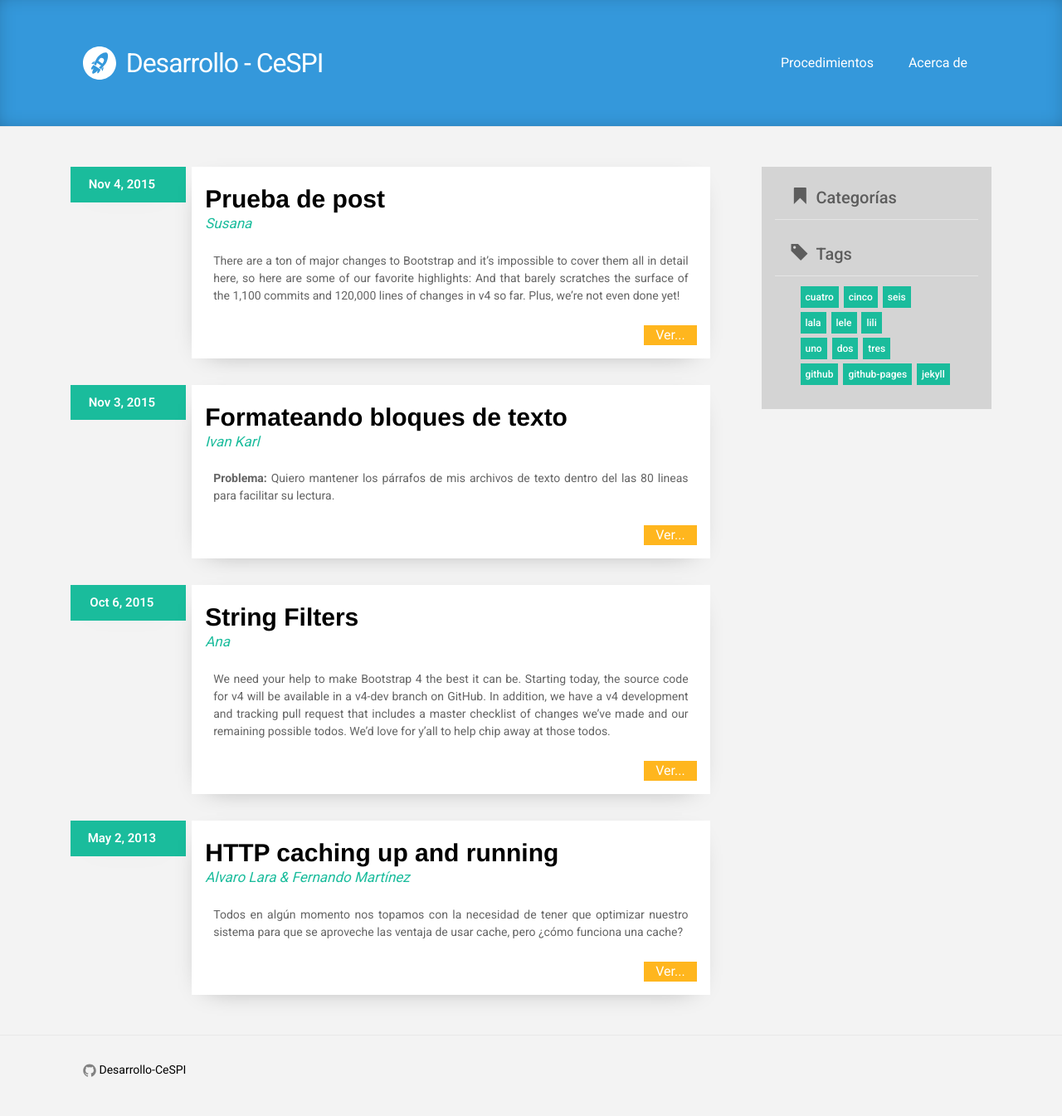
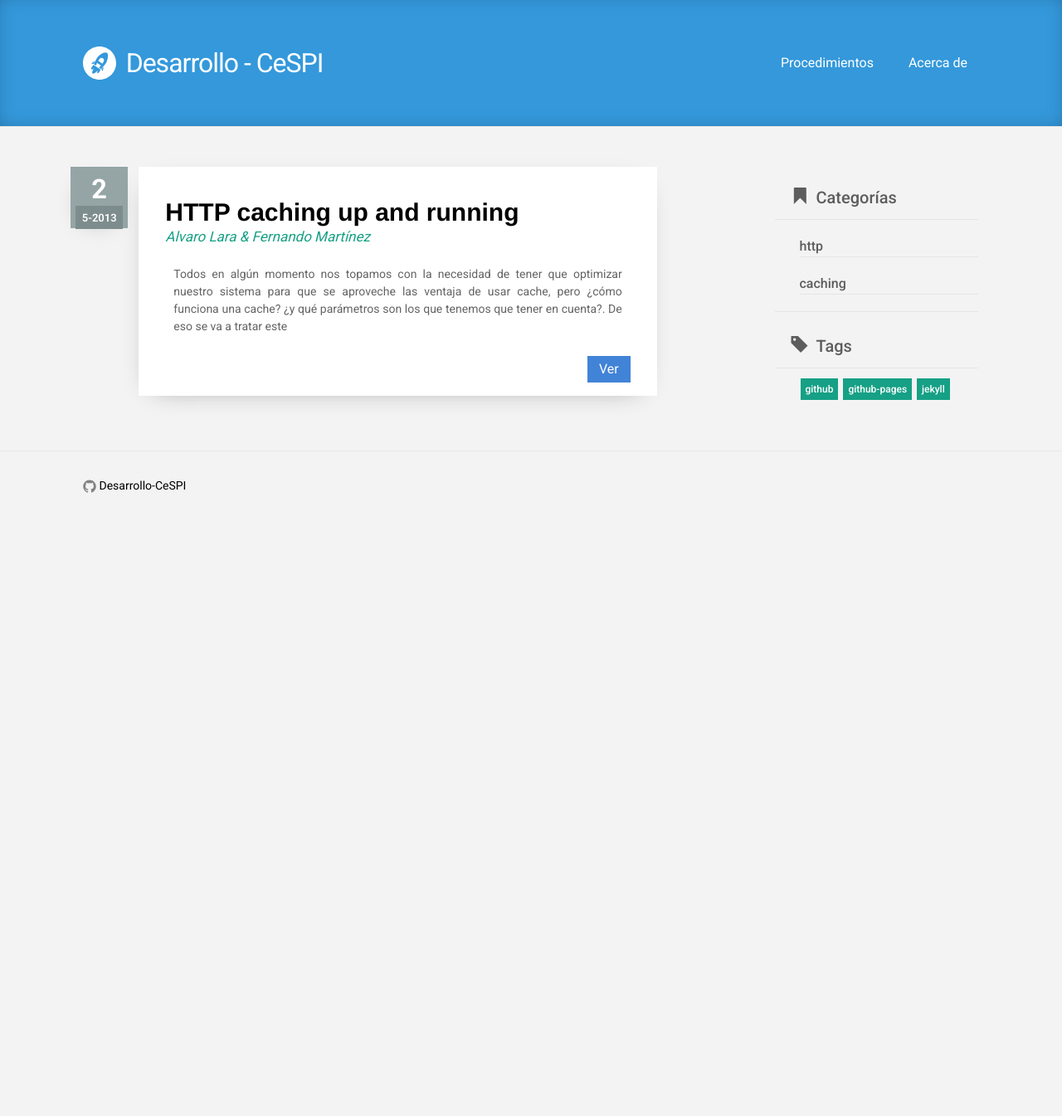
Before and after one commit to Desarrollo-CeSPI/desarrollo-cespi.github.io, a Jekyll site: the page built from index.html, in a window 1280 px wide. Shown: the whole page at 83% size. Built offline with Jekyll 4.4.1, drawn with Linux system fonts in a browser that asks for light colours; after the commit the page ends 900 px from its top, so only the background shows below that.

Commit message:
Subo diseño del blog hasta el momento

````diff
--- a/_posts/2015-10-05-massarasa.md
+++ /dev/null
@@ -1,365 +0,0 @@
----
-date: 2015-10-06 09:00:00 -3000
-layout: post
-title: String Filters
-excerpt: conociendo Jeckyll
-author: Ana
-categories: String Filters
-tags: [uno, dos, tres]
----
-
-We need your help to make Bootstrap 4 the best it can be. Starting today, the source code for v4 will be available in a v4-dev branch on GitHub. In
-addition, we have a v4 development and tracking pull request that includes a
-master checklist of changes we’ve made and our remaining possible todos. We’d love for y’all to help chip away at those todos.
-<!-- more -->
-
-Append
-Appends characters to a string.
-
-Input
-{{ 'sales' | append: '.jpg' }}
-
-Output
-sales.jpg
-#camelcase
-
-Converts a string into CamelCase.
-
-Input
-
-{{ 'coming-soon' | camelcase }}
-
-Output
-
-ComingSoon
-
-#capitalize
-
-Capitalizes the first word in a string
-
-Input
-
-{{ 'capitalize me' | capitalize }}
-
-Output
-
-Capitalize me
-
-#downcase
-
-Converts a string into lowercase.
-
-Input
-
-{{ 'UPPERCASE' | downcase }}
-
-Output
-
-#uppercase
-
-escape
-
-Escapes a string.
-
-Input
-
-{{ "<p>test</p>" | escape }}
-
-Output
-
- <!-- The <p> tags are not rendered -->
-<p>test</p>
-
-#handle/handleize
-
-Formats a string into a handle.
-
-Input
-
-{{ '100% M & Ms!!!' | handleize }}
-
-Output
-
-100-m-ms
-
-#md5
-
-Converts a string into an MD5 hash.
-
-An example use case for this filter is showing the Gravatar image associated with the poster of a blog comment:
-
-Input
-
-<img src="https://www.gravatar.com/avatar/{{ comment.email | remove: ' ' | strip_newlines | downcase | md5 }}" />
-
-Output
-
-<img src="https://www.gravatar.com/avatar/2a95ab7c950db9693c2ceb767784c201" />
-
-#newline_to_br
-
-Inserts a <br > linebreak HTML tag in front of each line break in a string.
-
-Input
-
-{% capture var %}
-One
-Two
-Three
-{% endcapture %}
-{{ var | newline_to_br }}
-
-Output
-
-One <br>
-Two<br>
-Three<br>
-
-#pluralize
-
-Outputs the singular or plural version of a string based on the value of a number. The first parameter is the singular string and the second parameter is the plural string.
-
-Input
-
-{{ cart.item_count }}
-{{ cart.item_count | pluralize: 'item', 'items' }}
-
-Output
-
-3 items
-
-#prepend
-
-Prepends characters to a string.
-
-Input
-
-{{ 'sale' | prepend: 'Made a great ' }}
-
-Output
-
-Made a great sale
-
-#remove
-
-Removes all occurrences of a substring from a string.
-
-Input
-
-{{ "Hello, world. Goodbye, world." | remove: "world" }}
-
-Output
-
-Hello, . Goodbye, .
-
-#remove_first
-
-Removes only the first occurrence of a substring from a string.
-
-Input
-
-{{ "Hello, world. Goodbye, world." | remove_first: "world" }}
-
-Output
-
-Hello, . Goodbye, world.
-
-#replace
-
-Replaces all occurrences of a string with a substring.
-
-Input
-
-<!-- product.title = "Awesome Shoes" -->
-{{ product.title | replace: 'Awesome', 'Mega' }}
-
-Output
-
-#Mega Shoes
-
-replace_first
-
-Replaces the first occurrence of a string with a substring.
-
-Input
-
-<!-- product.title = "Awesome Awesome Shoes" -->
-{{ product.title | replace_first: 'Awesome', 'Mega' }}
-
-Output
-
-#Mega Awesome Shoes
-
-slice
-
-The slice filter returns a substring, starting at the specified index. An optional second parameter can be passed to specify the length of the substring. If no second parameter is given, a substring of one character will be returned.
-
-Input
-
-{{ "hello" | slice: 0 }}
-{{ "hello" | slice: 1 }}
-{{ "hello" | slice: 1, 3 }}
-
-Output
-
-h
-e
-ell
-
-If the passed index is negative, it is counted from the end of the string.
-
-Input
-
-{{ "hello" | slice: -3, 2  }}
-
-Output
-
-ll
-
-#split
-
-The split filter takes on a substring as a parameter. The substring is used as a delimiter to divide a string into an array. You can output different parts of an array using array filters.
-
-Input
-
-{% assign words = "Hi, how are you today?" | split: ' ' %}
-
-{% for word in words %}
-{{ word }}
-{% endfor %}
-
-Output
-
-Hi,
-how
-are
-you
-today?
-
-#strip
-
-Strips tabs, spaces, and newlines (all whitespace) from the left and right side of a string.
-
-Input
-
-{{ '   too many spaces      ' | strip }}
-
-Output
-
-too many spaces
-
-lstrip
-
-Strips tabs, spaces, and newlines (all whitespace) from the left side of a string.
-
-Input
-
-"{{ '   too many spaces           ' | lstrip }}"
-
-Output
-
-<!-- Notice the empty spaces to the right of the string -->
-too many spaces
-
-#rstrip
-
-Strips tabs, spaces, and newlines (all whitespace) from the right side of a string.
-
-Input
-
-{{ '              too many spaces      ' | rstrip }}
-
-Output
-
-                 too many spaces
-
-strip_html
-
-Strips all HTML tags from a string.
-
-Input
-
-{{ "<h1>Hello</h1> World" | strip_html }}
-
-Output
-
-Hello World
-
-strip_newlines
-
-Removes any line breaks/newlines from a string.
-
-{{ product.description | strip_newlines }}
-
-truncate
-
-Truncates a string down to 'x' characters, where x is the number passed as a parameter. An ellipsis (...) is appended to the string and is included in the character count.
-
-Input
-
-{{ "The cat came back the very next day" | truncate: 10 }}
-
-Output
-
-The cat...
-
-truncatewords
-
-Truncates a string down to 'x' words, where x is the number passed as a parameter. An ellipsis (...) is appended to the truncated string.
-
-Input
-
-{{ "The cat came back the very next day" | truncatewords: 4 }}
-
-Output
-
-The cat came back...
-
-uniq
-
-Removes any duplicate instances of an element in an array.
-
-Input
-
-{% assign fruits = "orange apple banana apple orange" %}
-{{ fruits | split: ' ' | uniq | join: ' ' }}
-
-Output
-
-orange apple banana
-
-upcase
-
-Converts a string into uppercase.
-
-Input
-
-{{ 'i want this to be uppercase' | upcase }}
-
-Output
-
-I WANT THIS TO BE UPPERCASE
-
-url_escape
-
-Identifies all characters in a string that are not allowed in URLS, and replaces the characters with their escaped variants.
-
-Input
-
-{{ "<hello> & <shopify>" | url_escape }}
-
-Output
-
-%3Chello%3E%20&%20%3Cshopify%3E
-
-url_param_escape
-
-Replaces all characters in a string that are not allowed in URLs with their escaped variants, including the ampersand (&).
-
-Input
-
-{{ "<hello> & <shopify>" | url_param_escape }}
-
-Output
-
-%3Chello%3E%20%26%20%3Cshopify%3E
--- a/_posts/2015-11-04-pruebapost.md
+++ /dev/null
@@ -1,18 +0,0 @@
----
-date: 2015-11-04 09:00:00 -3000
-layout: post
-title: Prueba de post
-excerpt: Análisis en profundidad del funcionamiento de cache en http
-author: Susana
-categories: prueba
-tag: [cuatro, cinco, seis]
----
-
-There are a ton of major changes to Bootstrap and it’s impossible to cover them all in detail here, so here are some of our favorite highlights:
-And that barely scratches the surface of the 1,100 commits and 120,000 lines of changes in v4 so far. Plus, we’re not even done yet!
-<!-- more -->
-
-Ready to check it out? Then head to the v4 alpha docs!
-Development plan
-
-We need your help to make Bootstrap 4 the best it can be. Starting today, the source code for v4 will be available in a v4-dev branch on GitHub. In addition, we have a v4 development and tracking pull request that includes a master checklist of changes we’ve made and our remaining possible todos. We’d love for y’all to help chip away at those todos.
--- a/_posts/2015-11-04-sarasa.md
+++ /dev/null
@@ -1,100 +0,0 @@
----
-date: 2015-11-03 09:00:00 -3000
-layout: post
-title: Formateando bloques de texto
-excerpt: Análisis en profundidad del funcionamiento de cache en http
-author: Ivan Karl
-categories: http caching
-tag: [lala, lele, lili]
----
-
-**Problema:** Quiero mantener los párrafos de mis archivos de texto dentro del
-las 80 lineas para facilitar su lectura.
-
-<!-- more -->
-**Solucion:** `Vim` sabe formatear texto con los comandos `gw{motion}` o
-`gq{motion}`.
-En modo normal podemos indicarle a Vim que formatee un area de texto mediante
-`gw{motion}` o `gq{motion}` siendo `gw` un formateador interno de Vim el cual
-respeta el actual `filetype` un formateador interno de Vim el cual respeta el
-actual `filetype` y `gq` un formateador externo configurado mediante `formatprg`
-o `formatxpr`.
-
-Mas allá de estas diferencias solo cabe destacar que `gw` devuelve el cursor a
-la posición previa al formateo mientras que `gq` no.
-
-Por defecto se formatea a 80 caracteres máximo pero esto es configurable
-mediante `textwidth`. Esto repercute también en nuevas lineas de texto ya que
-Vim las truncara automáticamente al llegar al tope impuesto sin importar el tipo
-de archivo que estemos editando.
-
-{% highlight vim %}
-:set textwidth=100
-{% endhighlight %}
-
-Una solución a esto es setear dicha variable únicamente cuando la utilicemos o
-incluso podemos delegar a nuestro editor:
-
-{% highlight vim %}
-au BufNewFile,BufRead *.md setlocal textwidth=80
-{% endhighlight %}
-
-Ejemplos:
----------
-
-Así como `yy` copia toda la linea donde se encuentra el cursor, podemos
-ahorrarnos escribir un motion completo para `gw` cuando solo queremos trabajar
-sobre la linea actual ejecutando `gww`.
-
-Ejecutando `gww` sobre el siguiente texto:
-
-```
-# Antes
-
-Lorem ipsum dolor sit amet, consectetur       adipisicing elit, sed do eiusmod tempor incididunt ut labore et [cursor] dolore magna aliqua. Ut enim ad minim veniam, quis nostrud exercitation ullamco laboris nisi ut aliquip ex ea commodo consequat.
-
-# Despues
-
-Lorem ipsum dolor sit amet, consectetur       adipisicing elit, sed do eiusmod
-tempor incididunt ut labore et [cursor] dolore magna aliqua. Ut enim ad minim veniam,
-quis nostrud exercitation ullamco laboris nisi ut aliquip ex ea commodo
-consequat.
-```
-
-> [cursor] representa la posición de nuestro cursor al momento de ejecutar el
-comando.
-
-> Notar que no se borran los espacios extras entre `consectetur` y `adipisicing`
-
-Ya dijimos que `gq` utiliza un programa externo, pondremos entonces como ejemplo
-a [par][]
-
-```vim
-:set formatprg=par\ -w80
-```
-
-Repitiendo el ejemplo anterior el resultado esta vez es diferente:
-
-```
-# Antes
-
-Lorem ipsum dolor sit amet, consectetur       adipisicing elit, sed do eiusmod tempor incididunt ut labore et [cursor] dolore magna aliqua. Ut enim ad minim veniam, quis nostrud exercitation ullamco laboris nisi ut aliquip ex ea commodo consequat.
-
-# Despues
-
-Lorem ipsum dolor sit amet, consectetur adipisicing elit, sed do eiusmod tempor
-incididunt ut labore et dolore magna aliqua. Ut enim ad minim veniam, quis
-nostrud exercitation ullamco laboris nisi ut aliquip ex ea commodo consequat.
-[cursor]
-```
-
-[par]: http://www.nicemice.net/par/
-
-
-Otros ejemplos:
-
-- `gwgg`: Formatear desde la linea actual hasta el principio del documento.
-- `gwG`: Formatear desde la linea actual hasta el final del documento.
-- `gwip`: Formatear el párrafo actual.
-- `gwj`: Formatear la linea actual y la siguiente hacia abajo.
-- `gwk`: Formatear la linea actual y la siguiente hacia arriba.
--- a/css/main.scss
+++ b/css/main.scss
@@ -128,7 +128,7 @@ a {
   text-decoration: none;
   font-size: 14px; }
   a:visited {
-    color: #3498DB; }
+    color: #4183D7; }
   a:hover {
     color: #111;
     text-decoration: none; }
@@ -185,14 +185,29 @@ pre {
   font-style: italic;
 }
 
+.categories-style ul {
+  list-style-type: none;
+}
+
+.categories-style ul li {
+  font-size: 16px;
+  font-weight: 400;
+}
+
+.categories-style ul li i{
+  text-decoration: none;
+  font-weight: 500;
+  color: #5D5D5D;
+  font-style: normal;
+}
+
 .colum-tags{
-  background-color: #D4D4D4;
   margin-top: 1em;
   padding: 1em;
 }
 
 .tags-style a{
-  background-color: #1ABC9C;
+  background-color: #16a085;
   padding: 6px;
   margin: 3px;
   color: white;
@@ -213,7 +228,7 @@ pre {
 }
 
 .nav-arrows a{
-  color: #3498db;
+  color: #4183D7;
   font-weight: 500;
 }
 
@@ -415,7 +430,7 @@ pre {
   background-color: #FFF;
   margin-top: 0em;
   margin-right: 0px;
-  padding: 1.5em 1em 1em 1em;
+  padding: 2.5em 2em 1em;
   -webkit-box-shadow: -2px 8px 32px -21px rgba(0,0,0,0.49);
   -moz-box-shadow: -2px 8px 32px -21px rgba(0,0,0,0.49);
   box-shadow: -2px 8px 32px -21px rgba(0,0,0,0.49);
@@ -427,25 +442,33 @@ pre {
 }
 
 .post-meta {
-  font-size: 15px;
+  font-size: 13px;
   font-weight: 600;
   color: #FFF;
-  background-color: #1ABC9C;
-  padding: 10px 2px 10px;
+  background-color: #95A5A6;
+  padding: 3px 2px;
   text-align: center;
   margin-top: 0em;
-  margin-right: 0.5em;
+  margin-right: 1em;
   -webkit-box-shadow: -2px 8px 32px -21px rgba(0,0,0,0.49);
   -moz-box-shadow: -2px 8px 32px -21px rgba(0,0,0,0.49);
   box-shadow: -2px 8px 32px -21px rgba(0,0,0,0.49)
  }
 
-.post-meta span{
-  padding-right: 1em;
+span.date{
+  font-size: 2.5em !important;
+  font-weight: 700;
+}
+
+.date-format {
+   background-color: #7D8C8D !important;
+padding: 0.5em 0.6em 0.5em 0.6em;
+text-align: center;
+margin-top: -1em;
 }
 
 .post-author{
-  color: #1ABC9C;
+  color: #16a085;
   font-size: 17px;
   margin-top: -10px!important;
   font-style: italic;
@@ -467,8 +490,8 @@ pre {
 }
 
 .post-link-button{
-  padding: 0em 1em 0em 1em;
-  background-color: #FFB61E; }
+  padding: 0.3em 1em;
+  background-color: #4183D7; }
 
 .post-link-button i.more-post{
   font-size: 16px;
@@ -497,13 +520,14 @@ pre {
   font-size: 40px;
   letter-spacing: -1px;
   line-height: 1;
-  color: black; }
+  color: black;
+  font-weight: 500;}
   @media screen and (max-width: 800px) {
     .post-title {
       font-size: 32px; } }
 
 .post-meta-post{
-  color: #3498DB;
+  color: #4183D7;
   text-align: left;
   font-size: 16px;
   font-weight: 400;
@@ -534,7 +558,7 @@ pre {
 
   .post-content h3 {
     font-size: 20px;
-    color: #1ABC9C;
+    color: #16A085;
     margin-bottom: 10px;
     margin-top: 30px;
     font-weight: 500;
@@ -545,10 +569,11 @@ pre {
 
   .post-content h4 {
     font-size: 16px;
-    color: #F89406;
+    color: rgb(99, 131, 215);
     margin-bottom: 0px;
     margin-top: 0px;
-    padding-left: 1em;}
+    padding-left: 1em;
+    font-weight: 600;}
     @media screen and (max-width: 800px) {
       .post-content h4 {
         font-size: 14px; } }
--- a/index.html
+++ b/index.html
@@ -6,7 +6,19 @@ layout: default
     <div class="row">
       <div class="col-md-3 colum-tags pull-right">
         <h2 class="page-heading"><i class="glyphicon glyphicon-bookmark"></i>Categorías</h2>
-
+        <legend></legend>
+          <div class="categories-style">
+            {% for post in site.posts %}
+            <ul>
+              <li>
+                {% for category in post.categories %}
+                   <i href="/tags/{{ categories }}.html" title="View posts tagged with &quot;{{ categories | first }}&quot;">{{ category }}</i>
+                   <legend></legend>
+                {% endfor%}
+              </li>
+            </ul>
+            {% endfor%}
+          </div>
         <legend></legend>
         <h2 class="page-heading"><i class="glyphicon glyphicon-tag"></i>Tags</h2>
         <legend></legend>
@@ -28,8 +40,13 @@ layout: default
         {% for post in site.posts %}
           <div class="col-md-9 single-post">
             <div class="row">
-              <div class="col-md-2 post-meta">
-                  <span class="">{{ post.date | date: "%b %-d, %Y" }}</span>
+              <div class="col-md-1 post-meta">
+                <div class="row">
+                  <span class="date">{{ post.date | date: "%-d"}}</span>
+                </div>
+                <div class="row">
+                   <span class="date-format">{{ post.date | date: "%-m-%Y" }}</span>
+                </div>
               </div>
               <div class="col-md-9 post-style ">
                 <li>
@@ -44,7 +61,7 @@ layout: default
                       {{ post.content | strip_html | truncatewords:50 | remove_first: post.title }}
                     {% endif %}
                   </div>
-                    <a class="post-link-button pull-right" href="{{ post.url | prepend: site.baseurl }}"><i class="more-post">Ver...</i></a>
+                    <a class="post-link-button pull-right" href="{{ post.url | prepend: site.baseurl }}"><i class="more-post">Ver</i></a>
                 </li>
               </div>
             </div>
````
Also changed, not shown: _posts/2013-05-02-http_caching_up_and_running.md (+2 -3 lines), pages/nuevo_proyecto.md (+1 -1 lines).
